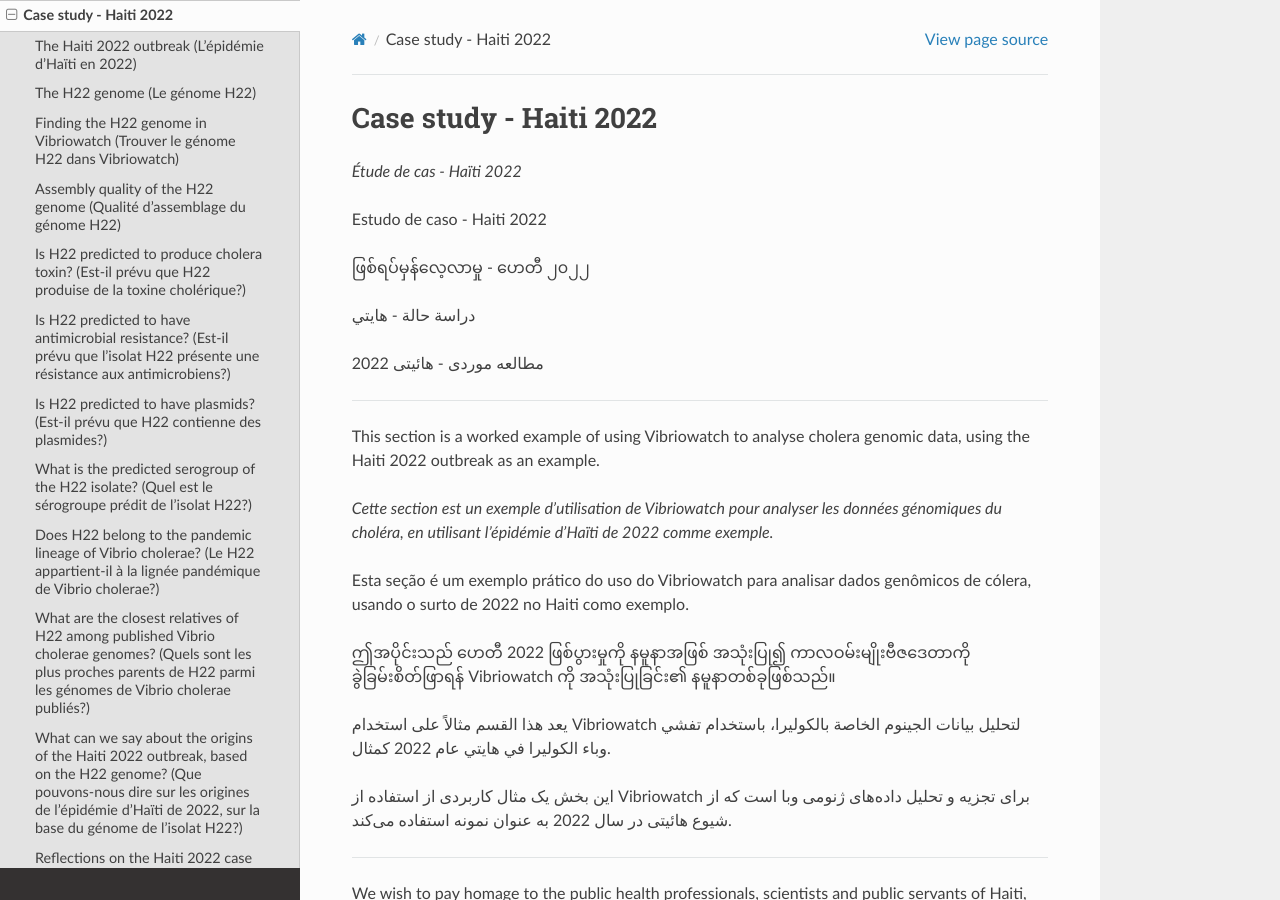
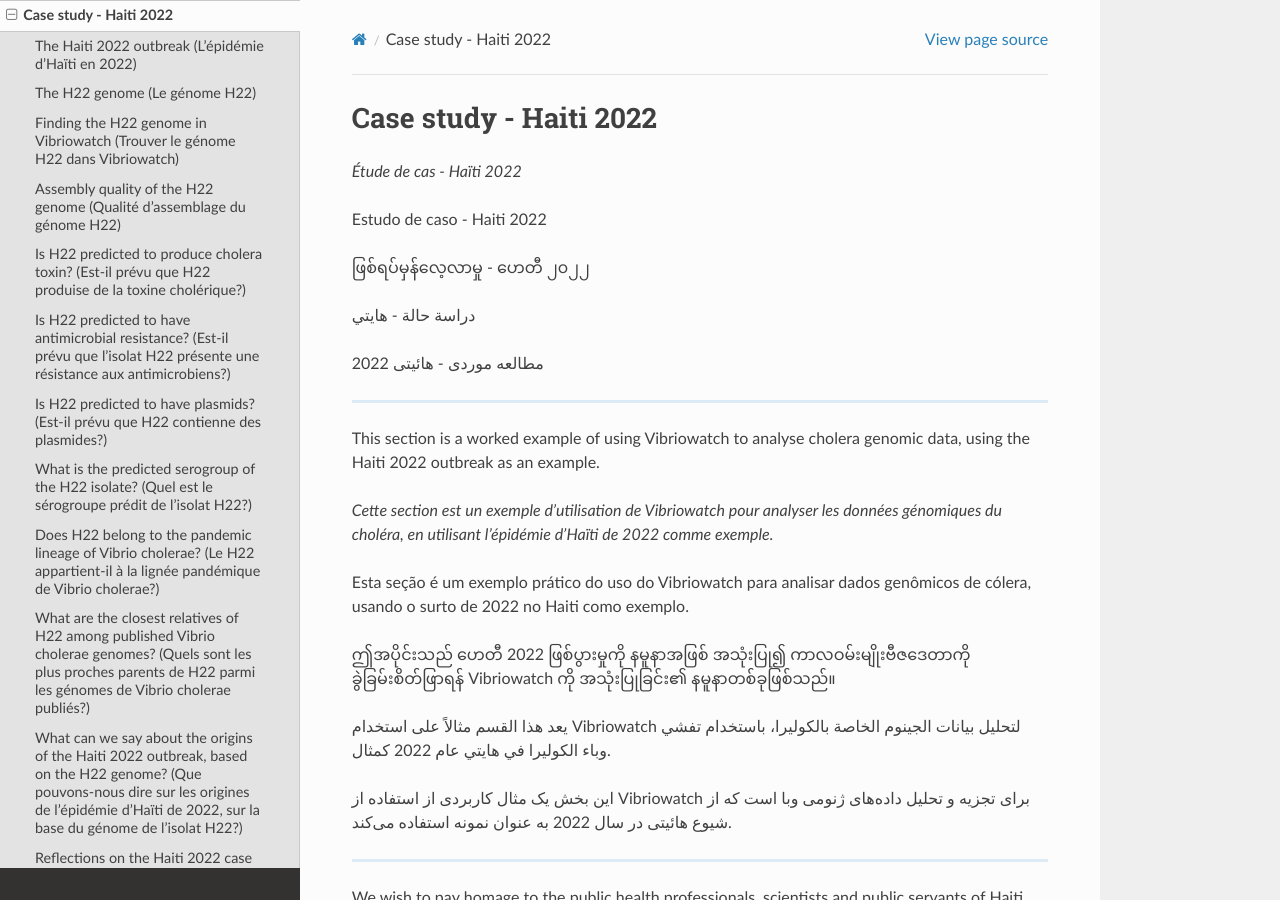
Before and after one commit to avrilcoghlan/vibriowatch, a Sphinx documentation site: the page built from docs/source/haiti.rst, in a window 1280 px wide and 900 px high. Built offline with Sphinx 7.4.7 and the Read the Docs theme 3.1.0, drawn with Linux system fonts in a browser that asks for light colours.

Commit message:
Update haiti.rst

```diff
--- a/docs/source/haiti.rst
+++ b/docs/source/haiti.rst
@@ -11,7 +11,8 @@
 
 مطالعه موردی - هائیتی 2022
 
-------------
+.. image:: HorizontalDividerThin.png
+  :width: 1200
 
 This section is a worked example of using Vibriowatch to analyse cholera genomic data, using the Haiti 2022 outbreak as an example.
 
@@ -25,7 +26,8 @@
 
 این بخش یک مثال کاربردی از استفاده از Vibriowatch برای تجزیه و تحلیل داده‌های ژنومی وبا است که از شیوع هائیتی در سال 2022 به عنوان نمونه استفاده می‌کند.
 
-------------
+.. image:: HorizontalDividerThin.png
+  :width: 1200
 
 We wish to pay homage to the public health professionals, scientists and public servants of Haiti, and to the patient
 who generously donated a sample, for making this cholera genomic data publicly available and therefore contributing a lot to our
@@ -42,7 +44,8 @@
 
 ما مایلیم از متخصصان بهداشت عمومی، دانشمندان و خدمتگزاران مردم هائیتی و از بیماری که سخاوتمندانه نمونه‌ای اهدا کرد، به خاطر در دسترس عموم قرار دادن این داده‌های ژنومی وبا و در نتیجه کمک شایانی به درک جهانی ما از وبا، ادای احترام کنیم.
 
-------------
+.. image:: HorizontalDividerThin.png
+  :width: 1200
 
 This case study has been selected as it is an example of *Vibrio cholerae* persisting within a country or region between outbreaks. It also illustrates
 how, if sampling is patchy, it is difficult to distinguish between persistance within a country and re-introduction from a nearby country.
```
